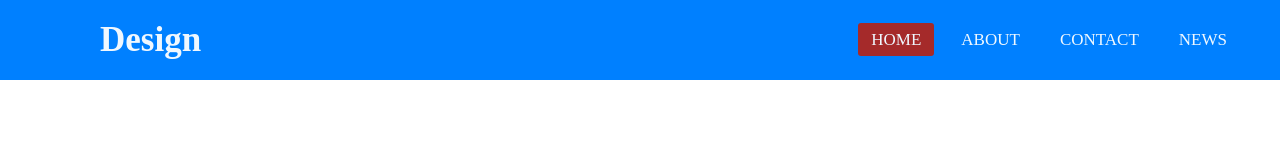
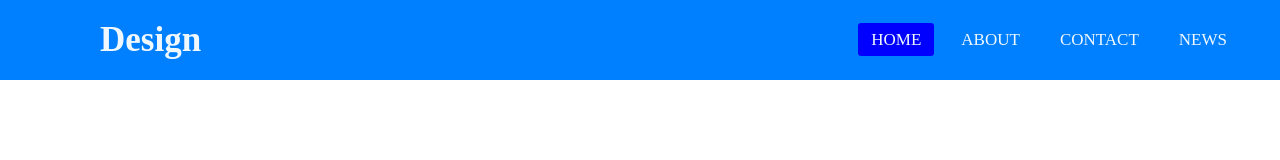
Before and after one commit to solhud/Navigation, a plain HTML site: page Navigation.html in a window 1280 px wide. Drawn offline with Linux system fonts and the light colour scheme.

Commit message:
penggantian warna link active

```diff
--- a/css/style.css
+++ b/css/style.css
@@ -43,9 +43,9 @@ nav ul li a{
     border-radius: 3px;
     text-transform: uppercase;
 }
-
+/* link aktive */
 a.active,a:hover{
-    background: brown;
+    background:#0000ff;
     transition: 5s;
 
 }
```
